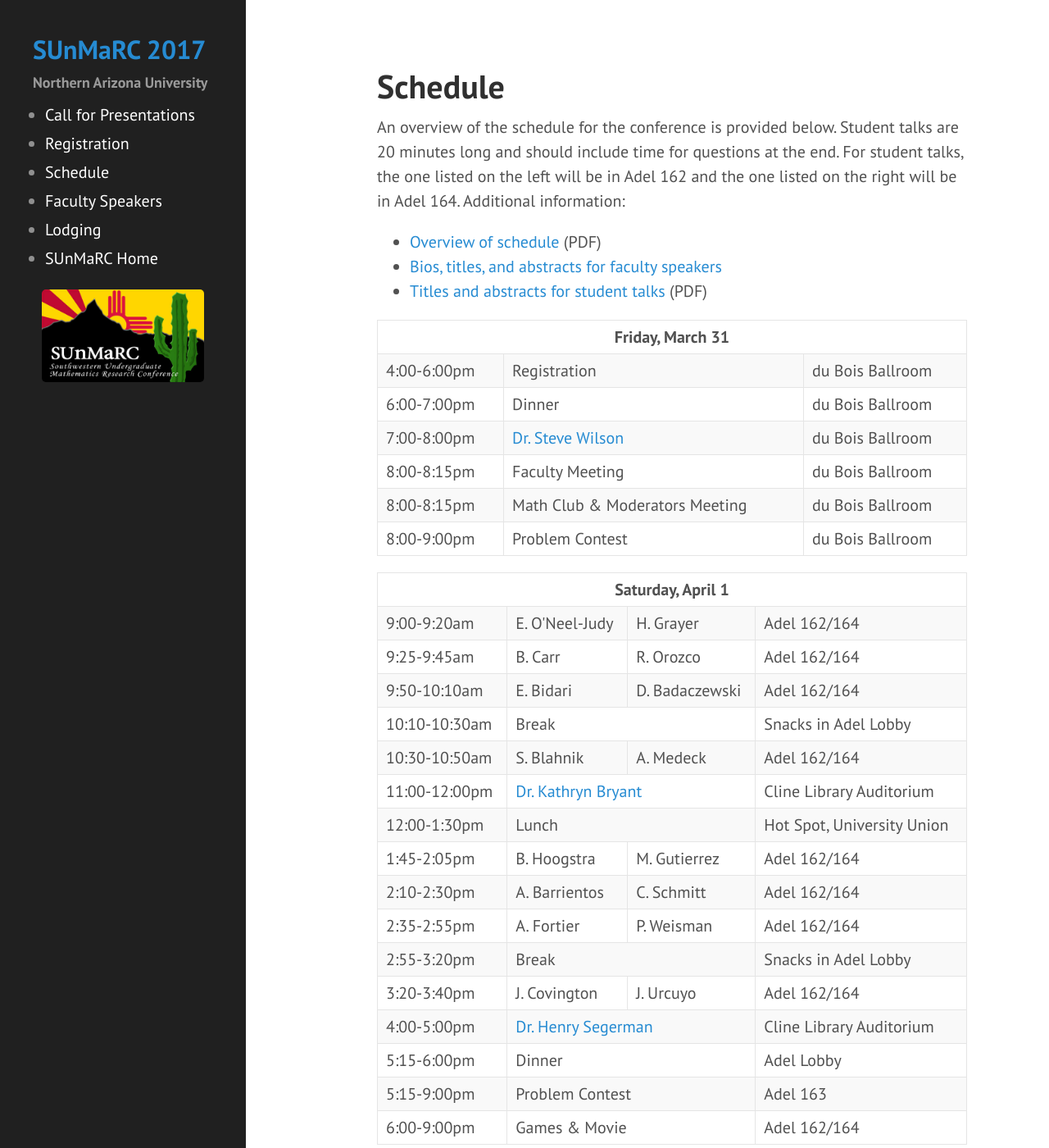
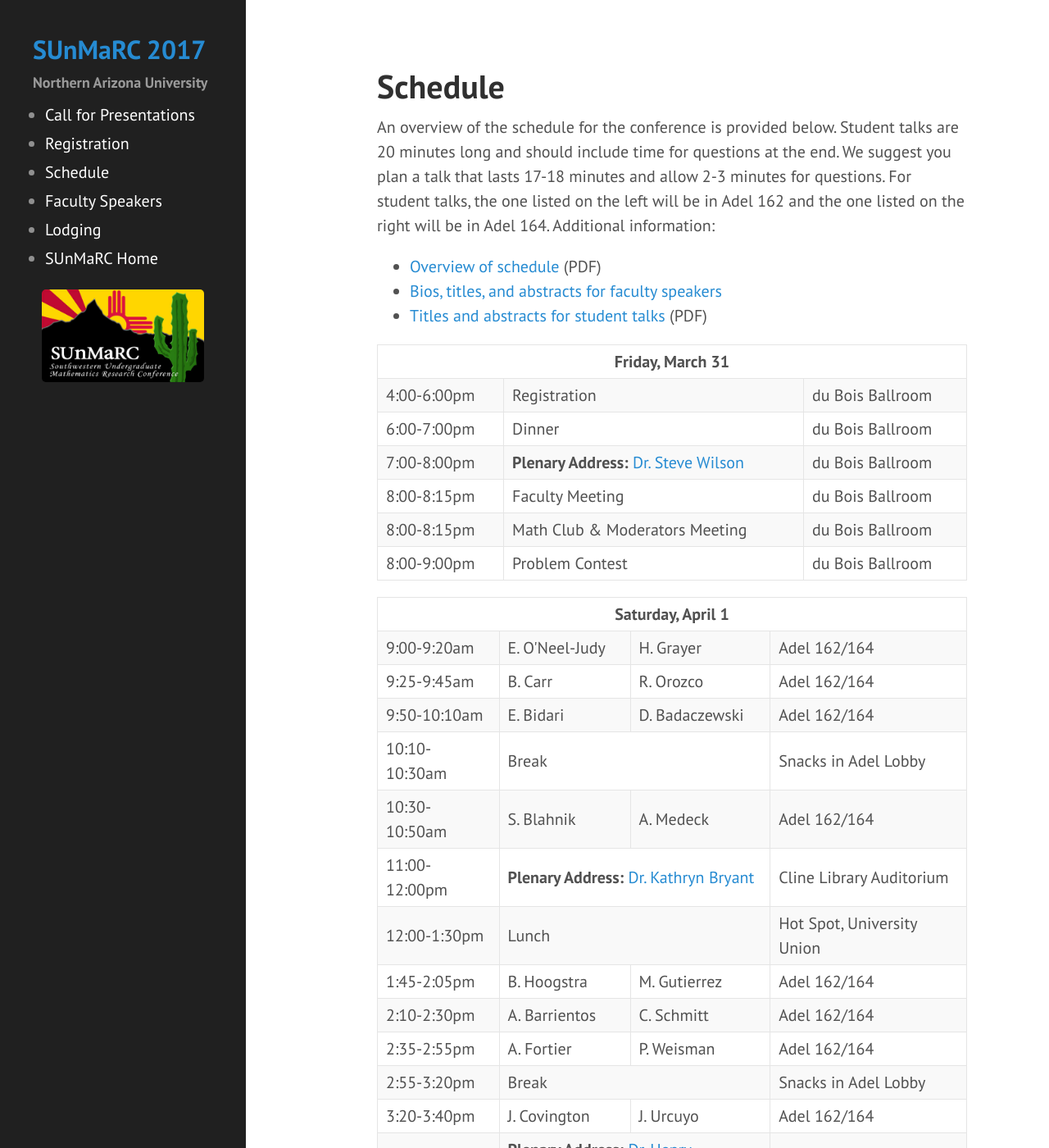
Before and after one commit to NAUMathStat/sunmarc2017, a Jekyll site: the page built from schedule.md, in a window 1280 px wide and 1400 px high. Shown: the whole window at 82% size. Built offline with Jekyll 4.4.1, drawn with Linux system fonts in a browser that asks for light colours.

Commit message:
Updates to schedule

```diff
--- a/schedule.md
+++ b/schedule.md
@@ -3,7 +3,7 @@ layout: page
 title: Schedule
 ---
 
-An overview of the schedule for the conference is provided below.  Student talks are 20 minutes long and should include time for questions at the end. For student talks, the one listed on the left will be in Adel 162 and the one listed on the right will be in Adel 164. Additional information:
+An overview of the schedule for the conference is provided below.  Student talks are 20 minutes long and should include time for questions at the end. We suggest you plan a talk that lasts 17-18 minutes and allow 2-3 minutes for questions. For student talks, the one listed on the left will be in Adel 162 and the one listed on the right will be in Adel 164. Additional information:
 
 - [Overview of schedule](https://naumathstat.github.io/sunmarc2017/schedule.pdf) (PDF)
 - [Bios, titles, and abstracts for faculty speakers](https://naumathstat.github.io/sunmarc2017/speakers/)
@@ -27,7 +27,7 @@ An overview of the schedule for the conference is provided below.  Student talks
 </tr>
 <tr>
 <td>7:00-8:00pm</td>
-<td colspan="2"><a href="https://naumathstat.github.io/sunmarc2017/speakers/">Dr. Steve Wilson</a></td>
+<td colspan="2"><b>Plenary Address:</b> <a href="https://naumathstat.github.io/sunmarc2017/speakers/">Dr. Steve Wilson</a></td>
 <td>du Bois Ballroom</td>
 </tr>
 <tr>
@@ -91,7 +91,7 @@ An overview of the schedule for the conference is provided below.  Student talks
 
 <tr>
 <td>11:00-12:00pm</td>
-<td colspan="2"><a href="https://naumathstat.github.io/sunmarc2017/speakers/">Dr. Kathryn Bryant</a></td>
+<td colspan="2"><b>Plenary Address:</b> <a href="https://naumathstat.github.io/sunmarc2017/speakers/">Dr. Kathryn Bryant</a></td>
 <td>Cline Library Auditorium</td>
 </tr>
 
@@ -137,7 +137,7 @@ An overview of the schedule for the conference is provided below.  Student talks
 
 <tr>
 <td>4:00-5:00pm</td>
-<td colspan="2"><a href="https://naumathstat.github.io/sunmarc2017/speakers/">Dr. Henry Segerman</a></td>
+<td colspan="2"><b>Plenary Address:</b> <a href="https://naumathstat.github.io/sunmarc2017/speakers/">Dr. Henry Segerman</a></td>
 <td>Cline Library Auditorium</td>
 </tr>
 
```
Also changed, not shown: 1 other file.
